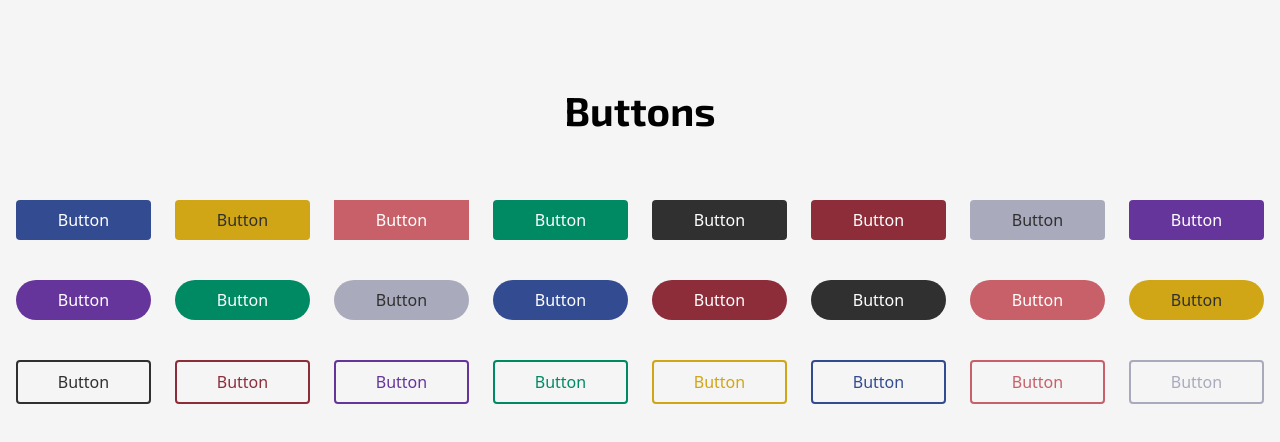
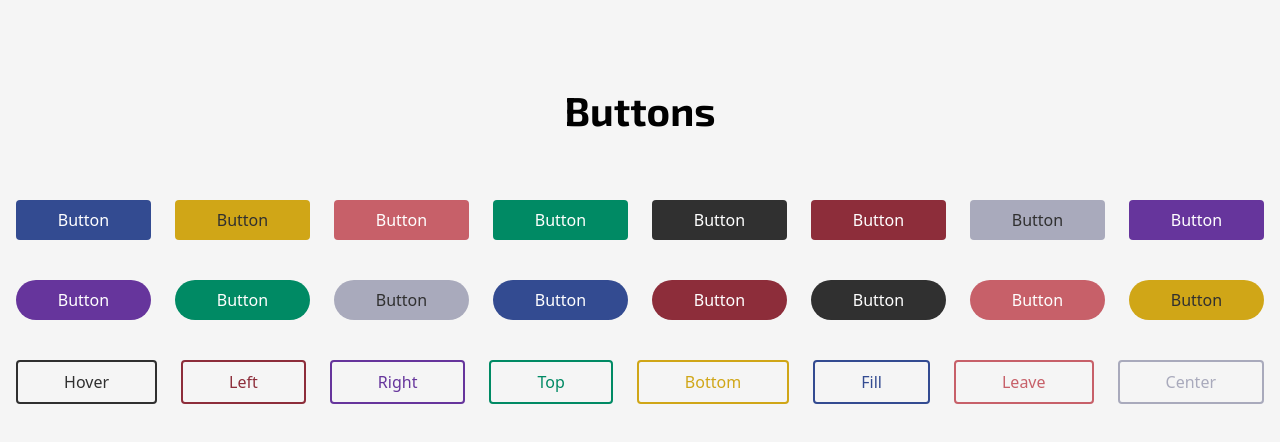
Before and after one commit to amritregmi26/basic-ui-components, a React (Vite) app: page /buttons in a window 1280 px wide. Shown: the top 442 px of the page. Built offline with nearby package versions, Linux system fonts and the light colour scheme.

Commit message:
sliding animation on hover added

```diff
--- a/src/components/Buttons/Button.jsx
+++ b/src/components/Buttons/Button.jsx
@@ -1,6 +1,7 @@
 import React from 'react'
 import Header from '../header'
 import SingleButton from './components/singleButton'
+import './components/singleButton.css'
 
 export const Button = () => {
   return (
@@ -10,7 +11,7 @@ export const Button = () => {
         <div className="flex justify-around flex-wrap gap-6">
           <SingleButton text="Button" className="bg-primary md:grow sm:grow px-5 py-2 rounded text-white" />
           <SingleButton text="Button" className="bg-yellow md:grow sm:grow px-5 py-2 rounded text-dark rounded" />
-          <SingleButton text="Button" className="bg-secondary md:grow sm:grow rouded px-5 py-2 text-white" />
+          <SingleButton text="Button" className="bg-secondary md:grow sm:grow rounded px-5 py-2 text-white" />
           <SingleButton text="Button" className="bg-green md:grow sm:grow rounded px-5 py-2 text-white" />
           <SingleButton text="Button" className="bg-dark md:grow sm:grow rounded px-5 py-2 text-white" />
           <SingleButton text="Button" className="bg-maroon md:grow sm:grow rounded px-5 py-2 text-white" />
@@ -28,14 +29,14 @@ export const Button = () => {
           <SingleButton text="Button" className="bg-yellow md:grow sm:grow rounded-full px-5 py-2 text-dark" />
         </div>
         <div className="flex justify-around flex-wrap gap-6">
-          <SingleButton text="Button" className="bg-none md:grow sm:grow rounded px-5 py-2 border-2 text-dark" />
-          <SingleButton text="Button" className="bg-none md:grow sm:grow rounded px-5 py-2 border-2 text-maroon" />
-          <SingleButton text="Button" className="bg-none md:grow sm:grow rounded px-5 py-2 border-2 text-purple" />
-          <SingleButton text="Button" className="bg-none md:grow sm:grow rounded px-5 py-2 border-2 text-green" />
-          <SingleButton text="Button" className="bg-none md:grow sm:grow rounded px-5 py-2 border-2 text-yellow" />
-          <SingleButton text="Button" className="bg-none md:grow sm:grow rounded px-5 py-2 border-2 text-primary" />
-          <SingleButton text="Button" className="bg-none md:grow sm:grow rounded px-5 py-2 border-2 text-secondary" />
-          <SingleButton text="Button" className="bg-none md:grow sm:grow rounded px-5 py-2 border-2 text-gray" />
+          <SingleButton text="Hover" className="hover:bg-dark hover:text-white hover:border-2 hover:border-dark transition duration-500 bg-none md:grow sm:grow rounded px-5 py-2 border-2 text-dark" />
+          <SingleButton text="Left" className="slide btn-left bg-none md:grow sm:grow rounded px-5 py-2 border-2 border-maroon text-maroon" />
+          <SingleButton text="Right" className="slide btn-right bg-none md:grow sm:grow rounded px-5 py-2 border-2 border-purple text-purple" />
+          <SingleButton text="Top" className="slide btn-top bg-none md:grow sm:grow rounded px-5 py-2 border-2 border-green text-green" />
+          <SingleButton text="Bottom" className="slide btn-bottom bg-none md:grow sm:grow rounded px-5 py-2 border-2 border-yellow text-yellow" />
+          <SingleButton text="Fill" className="btn-fill bg-none md:grow sm:grow rounded px-5 py-2 border-2 border-primary text-primary" />
+          <SingleButton text="Leave" className="btn-leave bg-none md:grow sm:grow rounded px-5 py-2 border-2 border-secondary text-secondary" />
+          <SingleButton text="Center" className="slide btn-center bg-none md:grow sm:grow rounded px-5 py-2 border-2 border-gray text-gray" />
         </div>
       </div>
     </section>
--- /dev/null
+++ b/src/components/Buttons/components/singleButton.css
@@ -0,0 +1,131 @@
+/**********************/
+/**** Global slide ****/
+/**********************/
+.slide
+{
+    position: relative;
+    z-index: 1;
+    transition: color 0.1s 0.15s ease-in-out;
+}
+
+.slide::after
+{
+    content: '';
+    position: absolute;
+    top: 0;
+    left: 0;
+    bottom: 0;
+    right: 0;
+    z-index: -1;
+    transition: all 0.4s ease-in-out;
+}
+
+/**********************/
+/**** Left Sliding ****/
+/**********************/
+
+.btn-left::after
+{
+    background: var(--maroon);
+    transform: scaleX(0);
+    transform-origin: left;
+}
+
+.btn-left:hover
+{
+    border: 2px solid var(--maroon);
+    color: white;
+}
+
+.btn-left:hover::after
+{
+    transform: scaleX(1);
+}
+
+/**********************/
+/**** Right Sliding ***/
+/**********************/
+
+.btn-right::after
+{
+    background: var(--purple);
+    transform: scaleX(0);
+    transform-origin: right;
+}
+
+.btn-right:hover
+{
+    border: 2px solid var(--purple);
+    color: white;
+}
+
+.btn-right:hover::after
+{
+    transform: scaleX(1);
+}
+
+/**********************/
+/***** Top Sliding ****/
+/**********************/
+
+.btn-top::after
+{
+    background: var(--green);
+    transform: scaleY(0);
+    transform-origin: top;
+}
+
+.btn-top:hover
+{
+    border: 2px solid var(--green);
+    color: white;
+}
+
+.btn-top:hover::after
+{
+    transform: scaleY(1);
+}
+
+/**********************/
+/*** Bottom Sliding ***/
+/**********************/
+
+.btn-bottom::after
+{
+    background: var(--yellow);
+    transform: scaleY(0);
+    transform-origin: bottom;
+}
+
+.btn-bottom:hover
+{
+    border: 2px solid var(--yellow);
+    color: white;
+}
+
+.btn-bottom:hover::after
+{
+    transform: scaleY(1);
+}
+
+/**********************/
+/*** Center Sliding ***/
+/**********************/
+
+.btn-center::after
+{
+    background: var(--gray);
+    transform: scaleX(0);
+    transform-origin: center;
+}
+
+.btn-center:hover
+{
+    border: 2px solid var(--gray);
+    color: black;
+}
+
+.btn-center:hover::after
+{
+    transform: scaleX(1);
+}
--- a/src/index.css
+++ b/src/index.css
@@ -4,3 +4,14 @@
 @tailwind base;
 @tailwind components;
 @tailwind utilities;
+
+:root {
+    --primary: #334b91;
+    --secondary: #c76069;
+    --green: #008a64;
+    --maroon: #8d2d3a;
+    --purple: #66359c;
+    --yellow: #d0a617;
+    --gray: #a9aabc;
+    --dark: #303030;
+}
```
